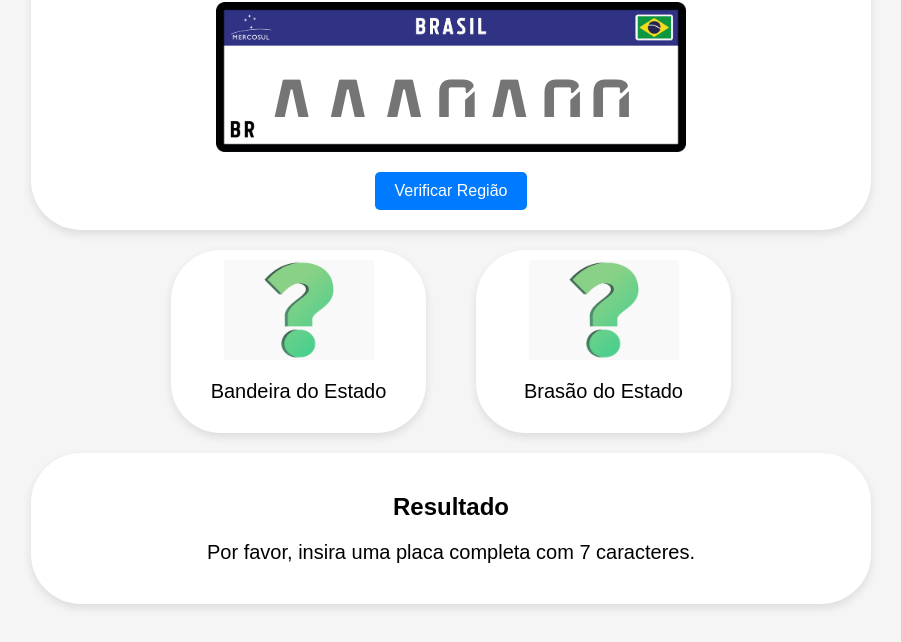
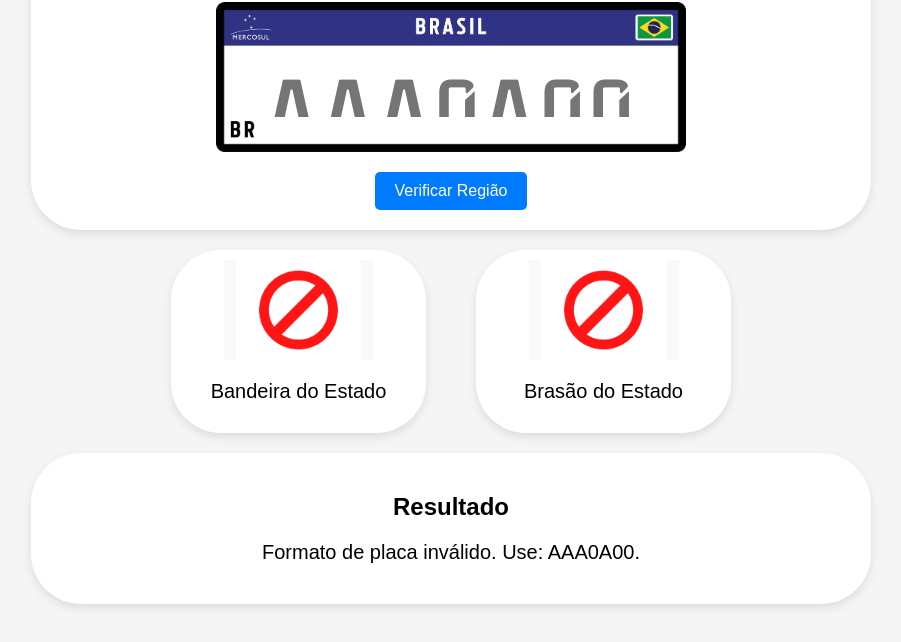
Before and after one commit to Ironnia/Discreta-Placas, a plain HTML site: page index.html in a window 1280 px wide. Both pictures are taken after a click on the button "Verificar Região". Shown: the part 158-800 px from the top of the page, without its empty margins (189-1090 px from the left). Drawn offline with Linux system fonts and the light colour scheme.

Commit message:
Add files via upload

```diff
--- a/styles.css
+++ b/styles.css
@@ -1,7 +1,7 @@
 /* Reset básico */
 @font-face {
     font-family: 'FE Engschrift';
-    src: url('./Fontes/FE-Engschrift.ttf') format('truetype');
+    src: url('./Fontes/FE-Engschrift.TTF') format('truetype');
     font-weight: normal;
     font-style: normal;
 }
--- a/verificar-placa.js
+++ b/verificar-placa.js
@@ -56,9 +56,12 @@ const bandeiraImg = document.getElementById("bandeira-img");
 // Função para verificar o estado com base na placa
 function verificarPlaca() {
     const placa = placaInput.value.trim().toUpperCase();
-    if (placa.length !== 7) {
-        resultadoDiv.textContent = "Por favor, insira uma placa completa com 7 caracteres.";
-        atualizarImagens("placeholder");
+
+    // Validação do formato da placa
+    const regex = /^[A-Z]{3}[0-9][A-Z][0-9]{2}$/;
+    if (!regex.test(placa)) {
+        resultadoDiv.textContent = "Formato de placa inválido. Use: AAA0A00.";
+        atualizarImagens("naoTem");
         return;
     }
 
```
